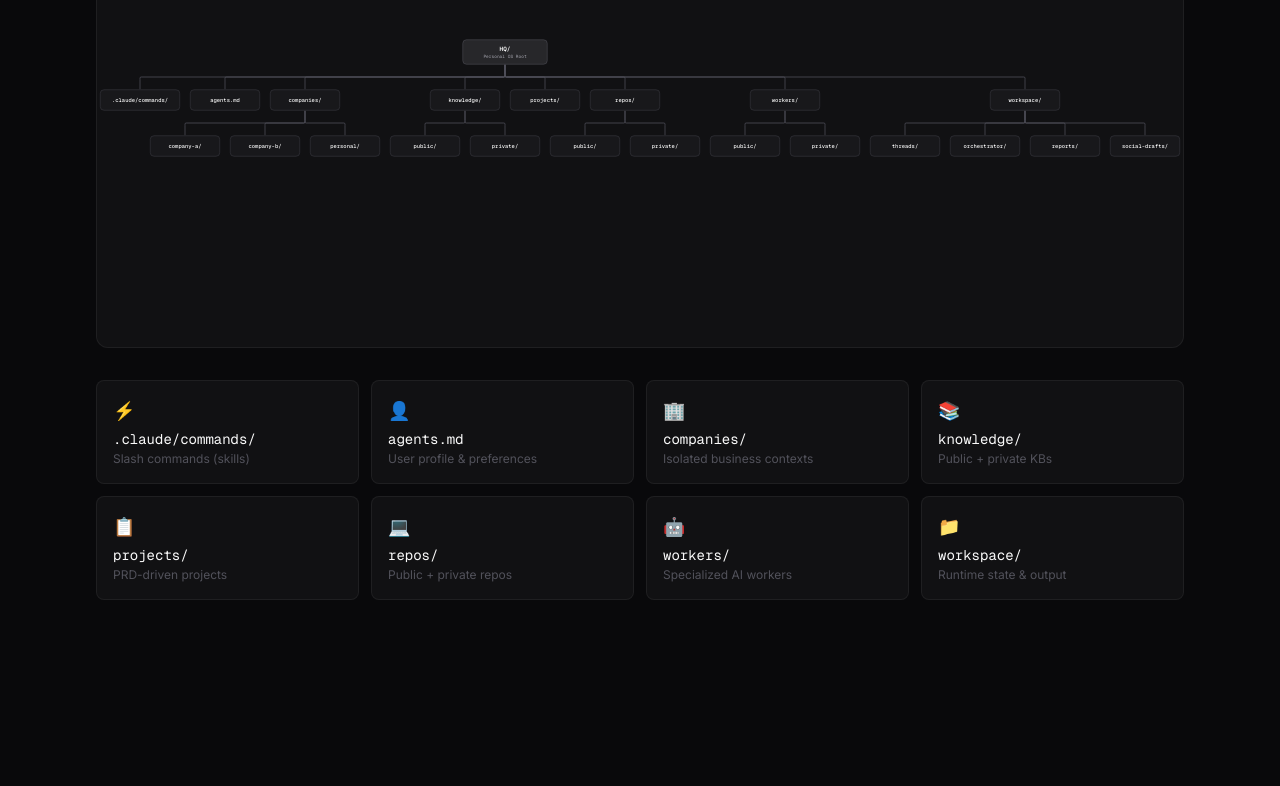
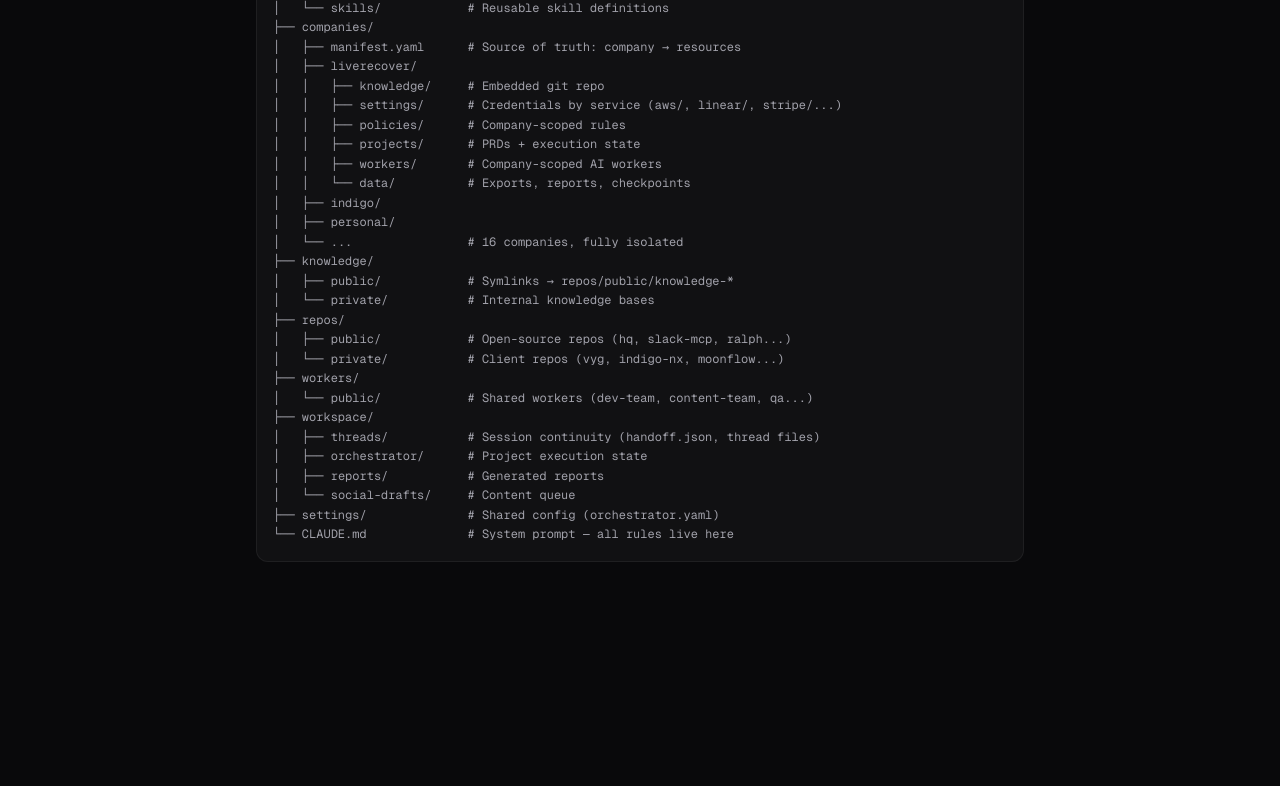
Before and after one commit to coreyepstein/hq-architecture, a Next.js app: page / in a window 1280 px wide. Shown: the part 5394-6180 px from the top of the page. Built offline with nearby package versions, Linux system fonts and the light colour scheme.

Commit message:
Replace directory tree diagram with terminal-style tree
Swap React Flow diagram + icon card grid for a simple TerminalCard
showing the full HQ directory structure with inline comments.

```diff
--- a/app/components/sections/directory-tree.tsx
+++ b/app/components/sections/directory-tree.tsx
@@ -1,8 +1,41 @@
 "use client";
 
 import SectionWrapper from "@/app/components/section-wrapper";
-import DirectoryTreeDiagram from "@/app/components/diagrams/DirectoryTreeDiagram";
-import { directoryTree } from "@/app/data/hq-data";
+import { TerminalCard } from "@/app/components/terminal-card";
+
+const tree = `hq/
+├── .claude/
+│   ├── commands/          # 35 slash commands (/prd, /run, /handoff...)
+│   ├── hooks/             # PreToolUse, PostToolUse, PreCompact
+│   ├── policies/          # Hard/soft enforcement rules
+│   └── skills/            # Reusable skill definitions
+├── companies/
+│   ├── manifest.yaml      # Source of truth: company → resources
+│   ├── liverecover/
+│   │   ├── knowledge/     # Embedded git repo
+│   │   ├── settings/      # Credentials by service (aws/, linear/, stripe/...)
+│   │   ├── policies/      # Company-scoped rules
+│   │   ├── projects/      # PRDs + execution state
+│   │   ├── workers/       # Company-scoped AI workers
+│   │   └── data/          # Exports, reports, checkpoints
+│   ├── indigo/
+│   ├── personal/
+│   └── ...                # 16 companies, fully isolated
+├── knowledge/
+│   ├── public/            # Symlinks → repos/public/knowledge-*
+│   └── private/           # Internal knowledge bases
+├── repos/
+│   ├── public/            # Open-source repos (hq, slack-mcp, ralph...)
+│   └── private/           # Client repos (vyg, indigo-nx, moonflow...)
+├── workers/
+│   └── public/            # Shared workers (dev-team, content-team, qa...)
+├── workspace/
+│   ├── threads/           # Session continuity (handoff.json, thread files)
+│   ├── orchestrator/      # Project execution state
+│   ├── reports/           # Generated reports
+│   └── social-drafts/     # Content queue
+├── settings/              # Shared config (orchestrator.yaml)
+└── CLAUDE.md              # System prompt — all rules live here`;
 
 export default function DirectoryTreeSection() {
   return (
@@ -12,21 +45,10 @@ export default function DirectoryTreeSection() {
       title="Directory Architecture"
       subtitle="Everything has a place. Companies, workers, knowledge, and projects — all isolated yet interconnected."
     >
-      <DirectoryTreeDiagram />
-
-      <div className="mt-8 grid grid-cols-2 gap-3 md:grid-cols-4">
-        {directoryTree.map((item) => (
-          <div
-            key={item.path}
-            className="rounded-lg border border-border bg-bg-card p-4"
-          >
-            <span className="text-lg">{item.icon}</span>
-            <p className="mt-1 font-mono text-sm text-text-primary">
-              {item.path}
-            </p>
-            <p className="mt-0.5 text-xs text-text-muted">{item.description}</p>
-          </div>
-        ))}
+      <div className="mx-auto max-w-3xl">
+        <TerminalCard title="tree" language="shell">
+          {tree}
+        </TerminalCard>
       </div>
     </SectionWrapper>
   );
```
